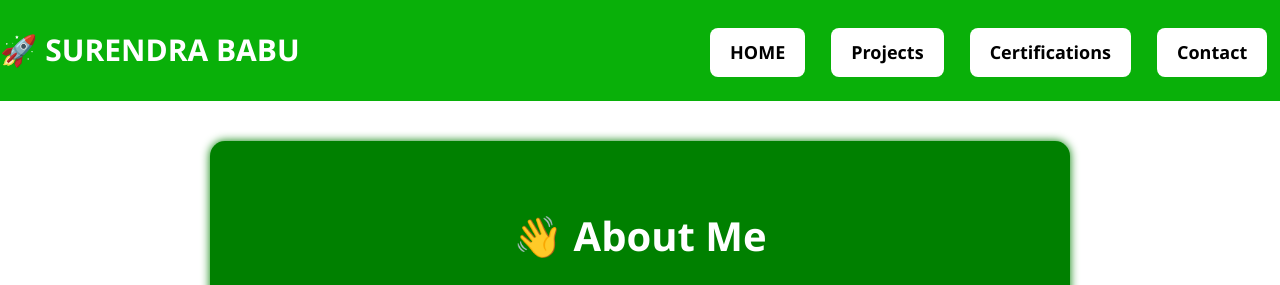
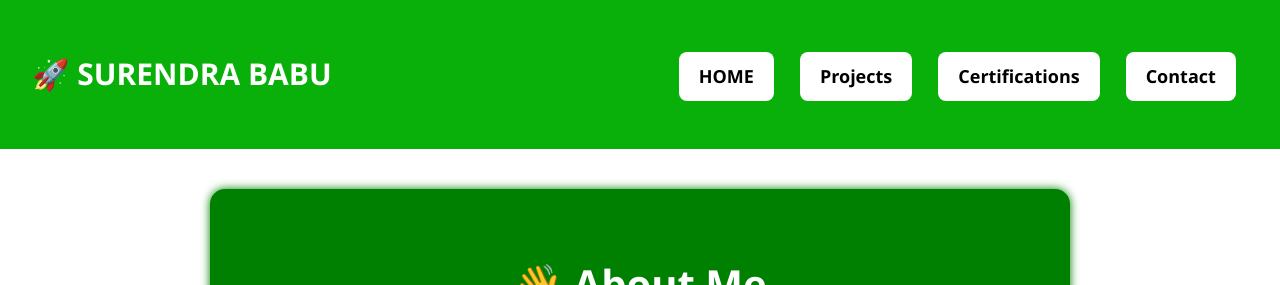
Before and after one commit to Surendra-Babu17/RESPONSIVE-Protofolio, a plain HTML site: page ABOUT.html in a window 1280 px wide. Shown: the top 285 px of the page. Drawn offline with Linux system fonts and the light colour scheme.

Commit message:
Update about.css

```diff
--- a/about.css
+++ b/about.css
@@ -70,7 +70,7 @@ img{
   flex-wrap: wrap;
   justify-content: space-between;
   align-items: center;
-  /* padding: 1.5rem 2rem; */
+  padding: 1.5rem 2rem;
   position: sticky;
   top: 0;
   z-index: 1000;
```
